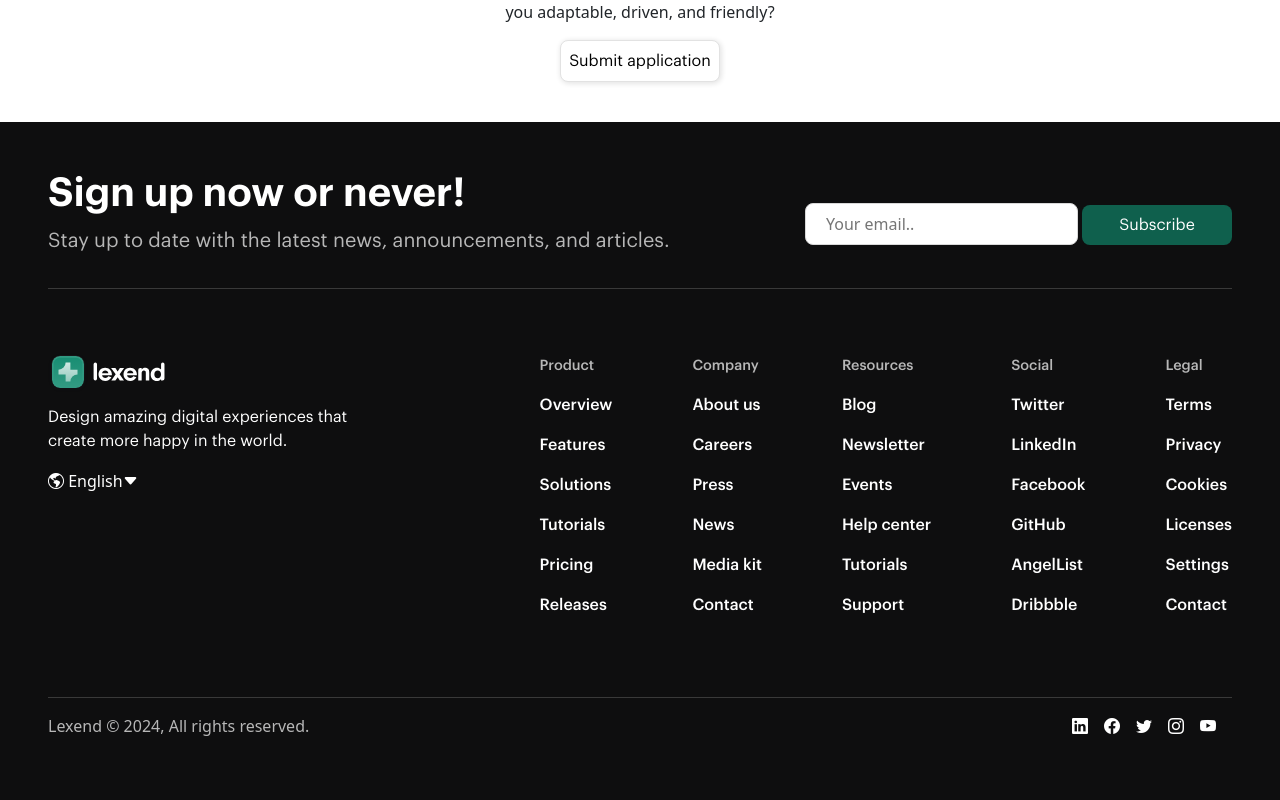
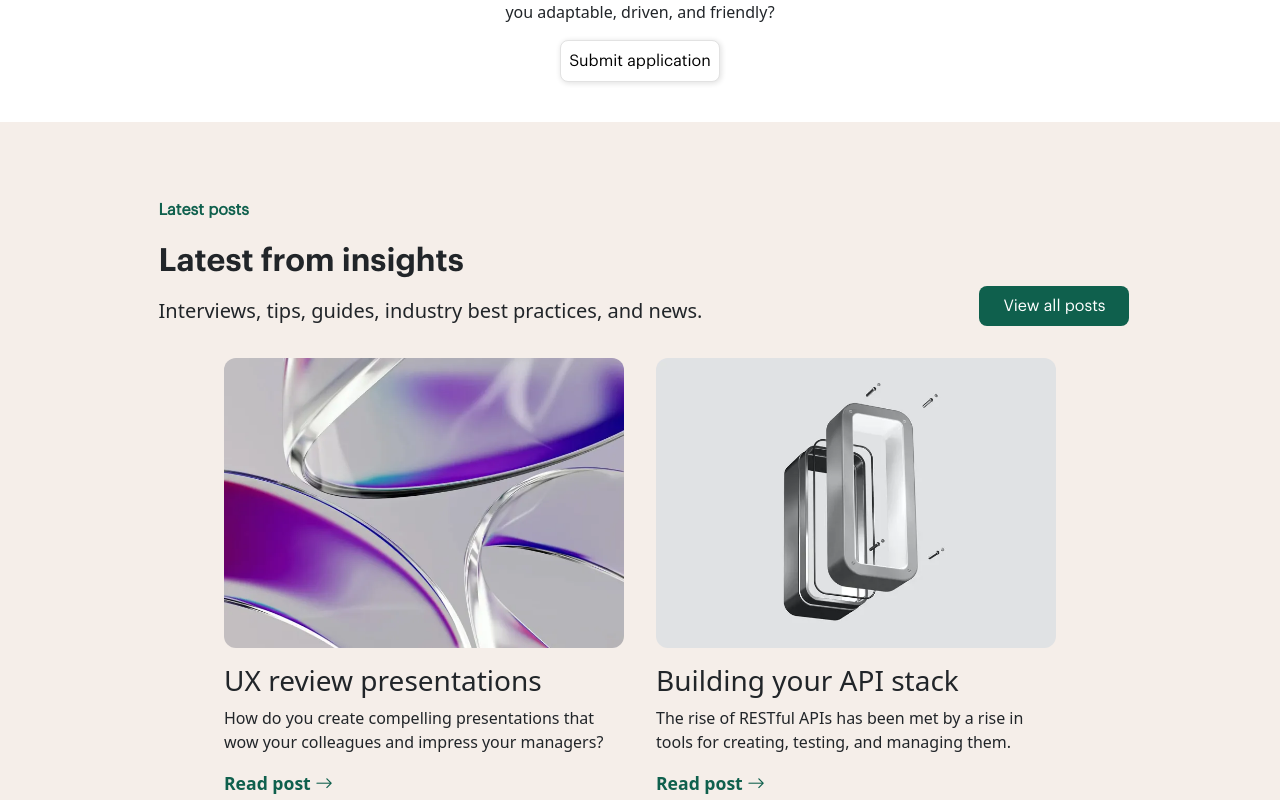
Before and after one commit to hawaryo/software-company, a Next.js app: page / in a window 1280 px wide. Shown: the part 8660-9460 px from the top of the page. Built offline with nearby package versions, Linux system fonts and the light colour scheme.

Commit message:
feat: adding Home page insight  section

```diff
--- a/src/app/(home)/page.jsx
+++ b/src/app/(home)/page.jsx
@@ -6,7 +6,7 @@ import PricingSection from "@/components/home/PricingSection";
 import FeedbackSection from "@/components/home/FeedbackSection";
 import QuestionSection from "@/components/home/QuestionSection";
 import TeamSection from "@/components/home/TeamSection";
-
+import InsightsSection from "@/components/home/InsightsSection";
 
 
 export const metadata = {
@@ -25,6 +25,7 @@ export default function HomePage() {
         <FeedbackSection />
         <QuestionSection />
         <TeamSection />
+        <InsightsSection />
       </main>
     </>
   );
--- /dev/null
+++ b/src/components/home/InsightsSection.jsx
@@ -0,0 +1,74 @@
+import styles from "./InsightsSection.module.scss";
+
+export default function InsightsSection() {
+  return (
+    <section className={styles.insightsSection}>
+      <div className={styles.introContainer}>
+        <div className={styles.insightsIntro}>
+          <p className={styles.icon}>Latest posts</p>
+          <h2>Latest from insights</h2>
+          <p className={styles.description}>
+            Interviews, tips, guides, industry best practices, and news.
+          </p>
+        </div>
+        <button className={styles.postsBtn} type="button">
+          View all posts
+        </button>
+      </div>
+
+      <div className={styles.postsContainer}>
+        <div className={styles.postCard}>
+          <img
+            className={styles.postImg}
+            src="/images/home-page/posts/post-4.jpg"
+            width="400px"
+            height="290px"
+            alt="UX presentation image"
+          />
+          <h3 className="postTitle">UX review presentations</h3>
+          <p className={styles.postDescription}>
+            How do you create compelling presentations that wow your colleagues
+            and impress your managers?
+          </p>
+          <a href="#" className={styles.postLink}>
+            Read post <i className="bi bi-arrow-right"></i>
+          </a>
+        </div>
+        <div className={styles.postCard}>
+          <img
+            className={styles.postImg}
+            src="/images/home-page/posts/post-6.jpg"
+            width="400px"
+            height="290px"
+            alt="api stack image"
+          />
+          <h3 className="postTitle">Building your API stack</h3>
+          <p className={styles.postDescription}>
+            The rise of RESTful APIs has been met by a rise in tools for
+            creating, testing, and managing them.
+          </p>
+          <a href="#" className={styles.postLink}>
+            Read post <i className="bi bi-arrow-right"></i>
+          </a>
+        </div>
+        <div className={styles.postCard}>
+          <img
+            className={styles.postImg}
+            src="/images/home-page/posts/post-1.jpg"
+            width="400px"
+            height="290px"
+            alt="software projects image"
+          />
+          <h3 className="postTitle">Migrating to Linear 101</h3>
+          <p className={styles.postDescription}>
+            Linear helps streamline software projects, sprints, tasks, and bug
+            tracking. Here’s how to get started.
+          </p>
+          <a href="#" className={styles.postLink}>
+            Read post <i className="bi bi-arrow-right"></i>
+          </a>
+        </div>
+      </div>
+    </section>
+  );
+}
--- /dev/null
+++ b/src/components/home/InsightsSection.module.scss
@@ -0,0 +1,65 @@
+ @use "../../styles/variables/color" as color;
+ @use "../../styles/variables/textCards";
+ @use "../../styles/variables/buttons";
+
+  .insightsSection {
+      background-color: color.$tertiary-color;
+      padding: 32px 16px 64px 16px;
+
+      .introContainer {
+          width: 100%;
+          max-width: 1850px;
+          margin-inline: auto;
+          display: flex;
+          justify-content: space-around;
+          align-items: flex-end;
+          flex-wrap: wrap;
+
+          .insightsIntro {
+              @extend %PrimaryTextCard;
+              align-items: flex-start;
+              margin-bottom: 0;
+              padding-bottom: 0;
+
+              .icon {
+                  padding-inline-start: 0;
+              }
+
+              .description {
+                  margin-bottom: 0;
+              }
+          }
+
+          .postsBtn {
+              @extend %primaryButton;
+              margin-top: 8px;
+          }
+      }
+
+      .postsContainer {
+          margin-top: 32px;
+          display: flex;
+          justify-content: center;
+          flex-wrap: wrap;
+          gap: 32px;
+
+          .postCard {
+              .postImg {
+                  border-radius: 12px;
+                  margin-bottom: 16px;
+                  max-width: 100%;
+              }
+
+              .postDescription {
+                  max-width: 400px;
+              }
+
+              .postLink {
+                  text-decoration: none;
+                  color: color.$quaternary-color;
+                  font-size: 1.1rem;
+                  font-weight: bold;
+              }
+          }
+      }
+  }
```
